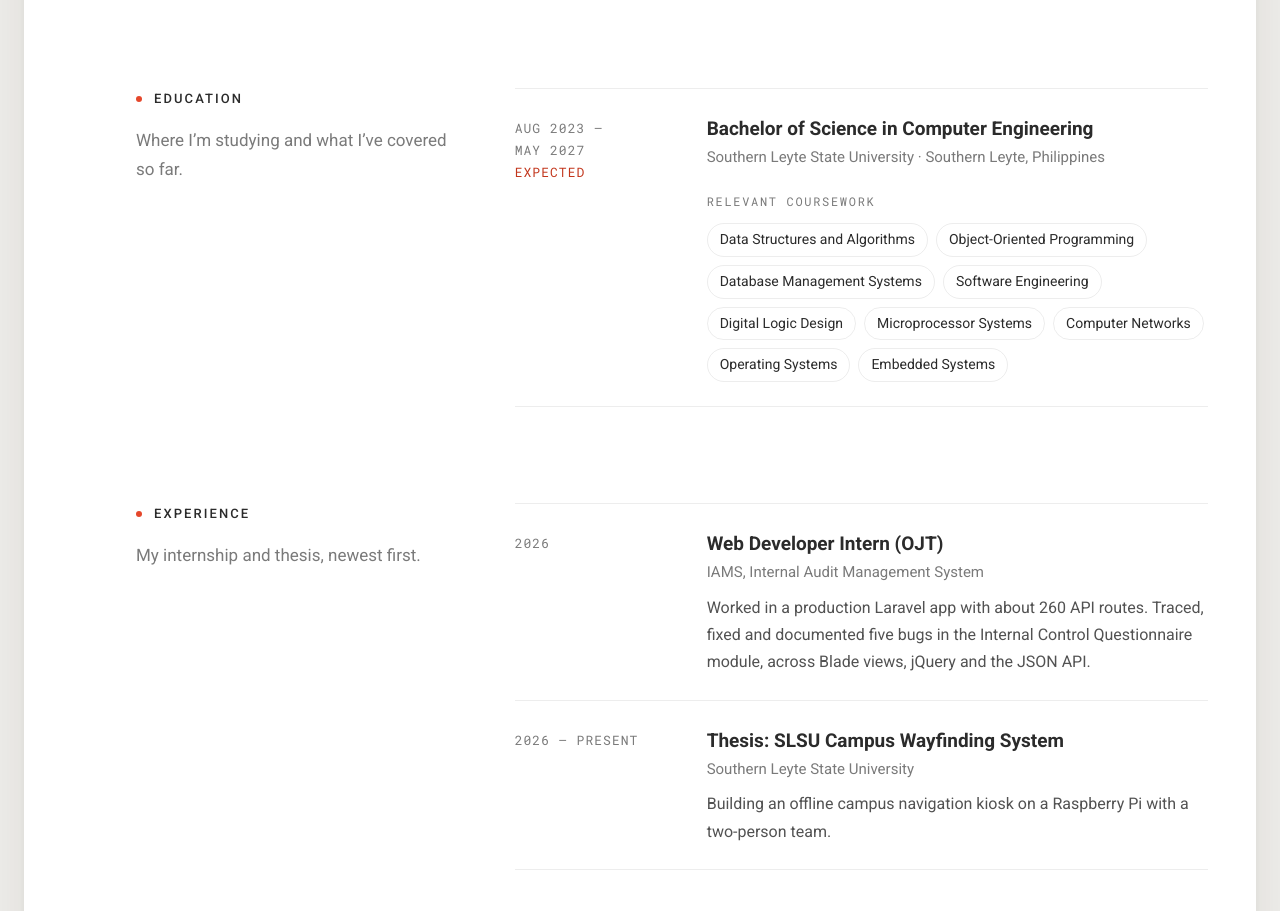
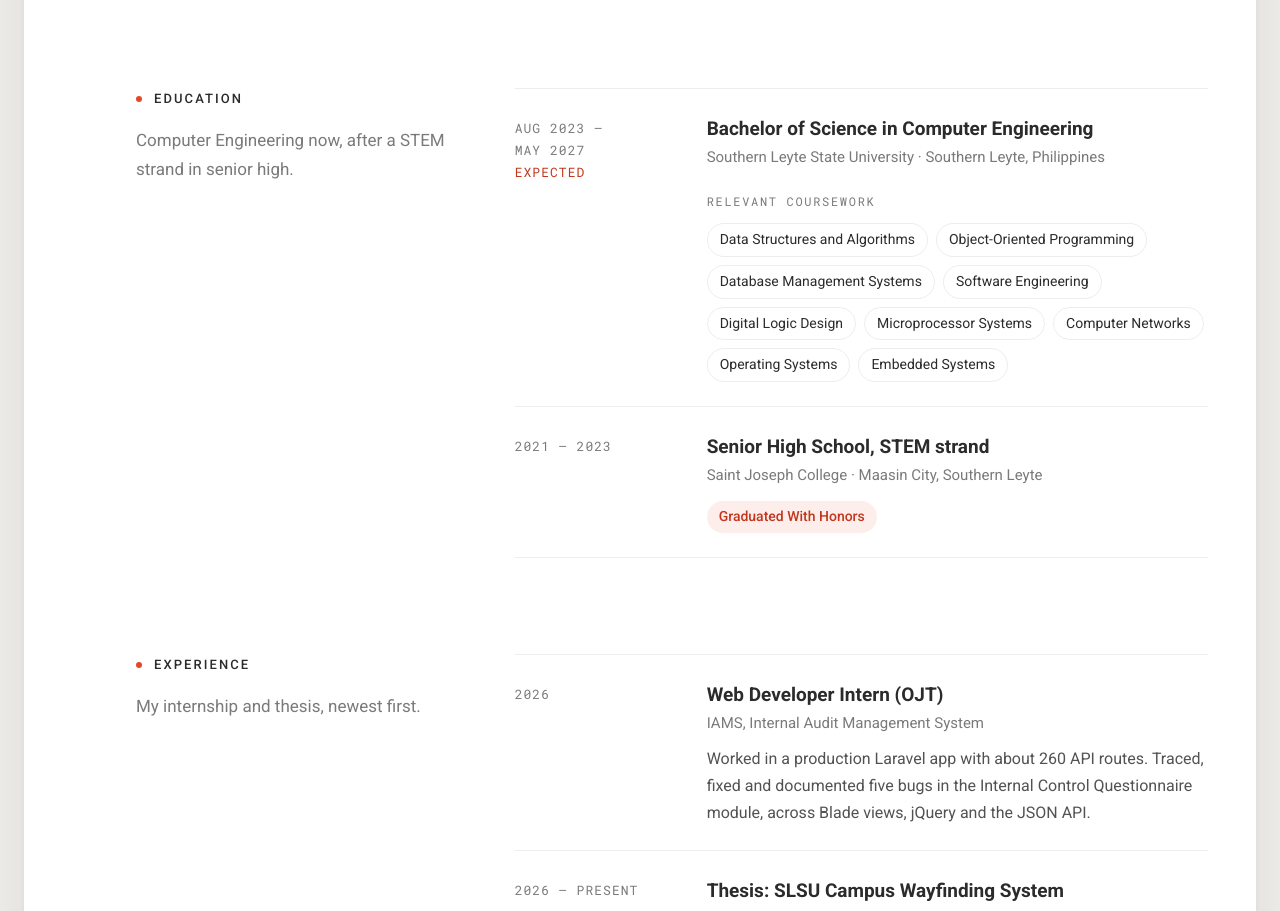
Before and after one commit to jeedp/portfolio, a React (Vite) app: page / in a window 1280 px wide. Shown: the part 2900-3811 px from the top of the page. Built offline with nearby package versions, Linux system fonts and the light colour scheme; no server answers.

Commit message:
Add senior high school (STEM, Saint Joseph College, graduated with honors) to Education

```diff
--- a/src/data/profile.ts
+++ b/src/data/profile.ts
@@ -63,6 +63,15 @@ export const education = {
     'Software Engineering', 'Digital Logic Design', 'Microprocessor Systems', 'Computer Networks',
     'Operating Systems', 'Embedded Systems',
   ],
+}
+
+/** Senior high school, shown under the degree on the site and the résumé. */
+export const seniorHigh = {
+  level: 'Senior High School, STEM strand',
+  school: 'Saint Joseph College',
+  location: 'Maasin City, Southern Leyte',
+  period: '2021 – 2023',
+  honors: 'Graduated With Honors',
 }
 
 /** Shown on the résumé only. */
--- a/src/sections/About.tsx
+++ b/src/sections/About.tsx
@@ -1,5 +1,5 @@
 import { ArrowUpRight } from 'lucide-react'
-import { about, certificates, education, philosophy, profile, skills, timeline } from '../data/profile'
+import { about, certificates, education, philosophy, profile, seniorHigh, skills, timeline } from '../data/profile'
 import { SectionTitle } from '../components/Chrome'
 import { TechBadge } from '../components/TechBadge'
 import { Reveal } from '../components/Reveal'
@@ -57,7 +57,7 @@ export function About() {
       <div className="mt-24 grid gap-10 lg:grid-cols-12 lg:gap-16" aria-labelledby="edu-title">
         <div className="lg:col-span-4">
           <Sub id="edu-title">Education</Sub>
-          <p className="mt-4 max-w-[34ch] text-muted">Where I’m studying and what I’ve covered so far.</p>
+          <p className="mt-4 max-w-[34ch] text-muted">Computer Engineering now, after a STEM strand in senior high.</p>
         </div>
         <div className="border-y border-line lg:col-span-8">
           <Reveal>
@@ -70,6 +70,16 @@ export function About() {
                 <ul className="mt-3 flex flex-wrap gap-2">
                   {education.coursework.map(c => <li key={c} className="rounded-full border border-line px-3 py-1 text-[14px] text-ink">{c}</li>)}
                 </ul>
+              </div>
+            </div>
+          </Reveal>
+          <Reveal>
+            <div className="grid gap-2 border-t border-line py-6 sm:grid-cols-[160px_1fr] sm:gap-8">
+              <p className="tabular font-mono text-[13px] uppercase tracking-[0.08em] text-muted sm:pt-1">{seniorHigh.period}</p>
+              <div>
+                <p className="text-[19px] font-bold text-ink">{seniorHigh.level}</p>
+                <p className="text-[15px] text-muted">{seniorHigh.school} · {seniorHigh.location}</p>
+                <p className="mt-3 inline-flex items-center gap-2 rounded-full bg-accent-soft px-3 py-1 text-[14px] font-medium text-accent-text">{seniorHigh.honors}</p>
               </div>
             </div>
           </Reveal>
```
